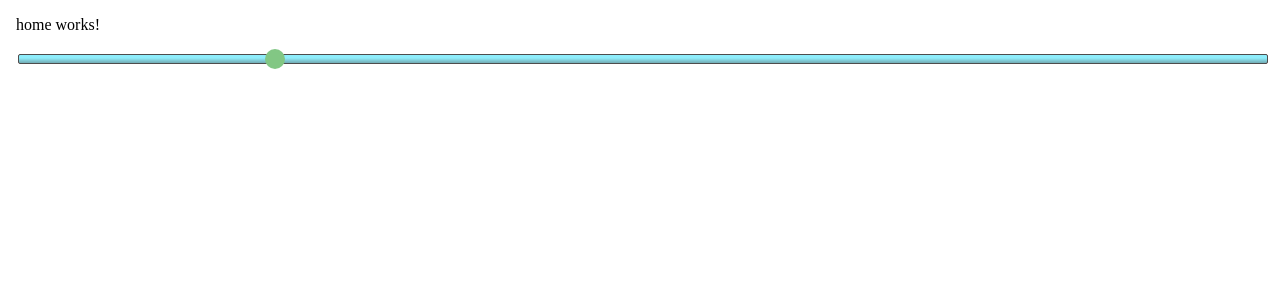
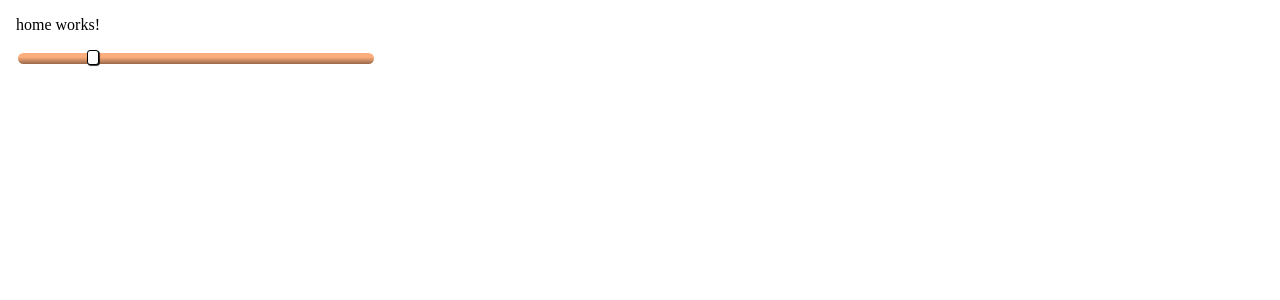
Before and after one commit to emilija-99/Turtle, an Angular app in the folder Turtle_/: page /home in a window 1280 px wide. Shown: the top 300 px of the page. Built offline with nearby package versions, Linux system fonts and the light colour scheme.

Commit message:
added style for progress_bar component and added logger into project

```diff
--- a/Turtle_/package.json
+++ b/Turtle_/package.json
@@ -22,9 +22,12 @@
     "@angular/router": "^17.2.0",
     "@angular/ssr": "^17.2.0",
     "express": "^4.18.2",
+    "ngx-logger": "^5.0.12",
     "or": "^0.2.0",
     "rxjs": "~7.8.0",
     "tslib": "^2.3.0",
+    "typescript-logging": "^2.2.0",
+    "typescript-logging-category-style": "^2.2.0",
     "zone.js": "~0.14.3"
   },
   "devDependencies": {
@@ -40,6 +43,7 @@
     "karma-coverage": "~2.2.0",
     "karma-jasmine": "~5.1.0",
     "karma-jasmine-html-reporter": "~2.1.0",
-    "typescript": "~5.3.2"
+    "typescript": "~5.3.2",
+    "typescript-logging-node-channel": "^2.2.0"
   }
 }
--- a/Turtle_/src/app/app.component.ts
+++ b/Turtle_/src/app/app.component.ts
@@ -4,7 +4,6 @@ import { HeaderComponent } from './components/header/header.component';
 import { HabitsComponent } from './pages/habits/habits.component';
 import { HabitTrackerComponent } from './components/habit-tracker/habit-tracker.component';
 import { title } from '../assets/global_cases';
-
 
 import {HttpClientModule } from '@angular/common/http';
 import { HomeComponent } from "./pages/home/home.component";
--- a/Turtle_/src/app/components/progress-bar/progress-bar.component.css
+++ b/Turtle_/src/app/components/progress-bar/progress-bar.component.css
@@ -1,82 +1,40 @@
-.progress-bar-basic{
-    height: 20px;
-    border-radius: 8px;
-    transition: width 0.3s ease;
+#range_input {
+  border-radius: 8px;
+  height: 11px;
+  width: 356px;
+  transition: background 450ms ease-in;
+  -webkit-appearance: none;
+  cursor: pointer;
+  animate: 0.2s;
+  border: 0px solid #000000;
+  }
+  input[type=range]::-ms-thumb {
+    margin-top: 1px;
+    box-shadow: 0.75px 0.75px 0.75px #000000;
+    border: 0.5px solid #000000;
+    height: 15px;
+    width: 12px;
+    border-radius: 3px;
+    background: #FFFFFF;
+    cursor: pointer;
+  }
+  input[type=range]::-moz-range-thumb {
+    box-shadow: 0.75px 0.75px 0.75px #000000;
+    border: 0.5px solid #07010100;
+    height: 15px;
+    width: 12px;
+    border-radius: 10px;
+    background: #FFFFFF;
+    cursor: pointer;
+  }
+  input[type=range]::-webkit-slider-thumb {
+    box-shadow: 0.75px 0.75px 0.75px #000000;
+  border: 0.5px solid #000000;
+  height: 15px;
+  width: 12px;
+  border-radius: 3px;
+  background: #FFFFFF;
+  cursor: pointer;
+  -webkit-appearance: none;
+  margin-top: -2px;
 }
-
-/* liner-style-blue */
-input[type="range" i] {
-    background: linear-gradient(180deg, #5EE6FA 36%, #388894 100%);
-    border: 1px solid #000000;
-    backdrop-filter: blur(2px);
-}
-.progress-blue-20{
-    background: linear-gradient(180deg, #5EE6FA 36%, #388894 100%);
-    border: 1px solid #000000;
-    backdrop-filter: blur(2px);
-}
-.progress-blue-40{
-    background: linear-gradient(180deg, #66FBDB 36%, #3D9582 100%);
-    border: 1px solid #000000;
-    backdrop-filter: blur(2px);
-}
-.progress-blue-50{
-    background: linear-gradient(180deg, #FEAE7C 36%, #98684A 100%);
-    border: 1px solid #000000;
-    backdrop-filter: blur(2px);
-}
-.progress-blue-60{
-    background: linear-gradient(180deg, #FF9886 36%, #995B50 100%);
-    border: 1px solid #000000;
-    backdrop-filter: blur(2px);
-}
-.progress-blue-70{
-    background: linear-gradient(180deg, #FF7F9C 36%, #994C5E 100%);
-    border: 1px solid #000000;
-    backdrop-filter: blur(2px);
-}
-.progress-blue-80{
-    background: linear-gradient(180deg, #CB90FC 36%, #795696 100%);
-    border: 1px solid #000000;
-    backdrop-filter: blur(2px);
-}
-.progress-blue-100{
-    background: linear-gradient(180deg, #9191FF 36%, #575799 100%);
-    border: 1px solid #000000;
-    backdrop-filter: blur(2px);
-}
-input {
-    height: 12px;
-    border-radius: 8px;
-}
-input[type="range"] {
-    -webkit-appearance: none;  /* Override default appearance */
-    width: 100%; /* Specific width can be adjusted */
-    height: 8px; /* Slider track height */
-    outline: none; /* Remove outline */
-    opacity: 0.7; /* Partial transparency */
-    transition: opacity .2s; /* Smooth transition for hover effects */
-  }
-
-  /* Slider thumb */
-  input[type="range"]::-webkit-slider-thumb {
-    -webkit-appearance: none; /* Override default appearance */
-    appearance: none;
-    width: 20px; /* Width of the thumb */
-    height: 20px; /* Height of the thumb */
-    background: #4CAF50; /* Thumb color */
-    cursor: pointer; /* Cursor on hover */
-    border-radius: 50%; /* Make the thumb round */
-  }
-
-  input[type="range"]::-moz-range-thumb {
-    width: 20px; /* Width of the thumb */
-    height: 20px; /* Height of the thumb */
-    background: #4CAF50; /* Thumb color */
-    cursor: pointer; /* Cursor on hover */
-    border-radius: 50%; /* Make the thumb round */
-  }
-  input:not([type="file" i], [type="image" i], [type="checkbox" i], [type="radio" i]) {
-    border-radius: 2px;
-    background-color: red;
-  }
--- a/Turtle_/src/app/components/progress-bar/progress-bar.component.html
+++ b/Turtle_/src/app/components/progress-bar/progress-bar.component.html
@@ -3,22 +3,7 @@
     aria - provide infomration about element
     states - current condition of UI component
 -->
-    <input type="range" min="0" max="100"
+    <input type="range" min="0" max="100" id="range_input"
     [(ngModel)]="this.current_progress"
-    (change)="updateProgress(this.current_progress)"
-    [ngClass]="{'progress-blue': current_progress < 20}"
+    (input)="updateProgress(this.current_progress)"
     />
-<!-- <div
-    role="progressbar"
-    [attr.aria-valuenow]="this.current_progress"
-    aria-valuemax="100"
-    aria-valuemin="0"
-    [style.width]="this.current_progress+'%'"
-    [ngClass]="{
-        'progress-bar-basic': true,
-        'progress-blue-20': this.current_progress < 20 && this.current_style_progress_bar === 'blue',
-        'progress-blue-50': this.current_progress >= 20 && this.current_progress < 50 && current_style_progress_bar === 'blue',
-        'progress-blue-80': this.current_progress >= 50 && this.current_progress < 80 && current_style_progress_bar === 'blue',
-        'progress-blue-100': this.current_progress >= 80 && this.current_style_progress_bar === 'blue'
-    }">
-</div> -->
--- a/Turtle_/src/app/components/progress-bar/progress-bar.component.ts
+++ b/Turtle_/src/app/components/progress-bar/progress-bar.component.ts
@@ -1,9 +1,11 @@
-import { Component } from '@angular/core';
+import { AfterViewChecked, Component, Inject, OnInit, PLATFORM_ID } from '@angular/core';
 import { FormsModule } from '@angular/forms';
 import { Subscription } from 'rxjs';
 import { ThemeService } from '../../services/theme.service';
-import { CommonModule } from '@angular/common';
+import { CommonModule, isPlatformBrowser } from '@angular/common';
 import { ViewEncapsulation } from '@angular/core';
+import { LoggerService } from '../../../assets/logger.service';
+
 @Component({
   selector: 'app-progress-bar',
   standalone: true,
@@ -12,7 +14,7 @@ import { ViewEncapsulation } from '@angular/core';
   styleUrl: './progress-bar.component.css',
   encapsulation: ViewEncapsulation.None
 })
-export class ProgressBarComponent {
+export class ProgressBarComponent implements OnInit, AfterViewChecked{
 /*
   - real time based on the tasks or golas that is tied to
   - different colors
@@ -29,16 +31,20 @@ export class ProgressBarComponent {
   - proper ARIA roles and label for accessibility
 */
   public current_progress = 20;
+  public progressClass = 'progress-blue'
   public current_style_progress_bar?:string;
   private styleSubscribtion: Subscription;
 
-  constructor(private themeService: ThemeService){
+  constructor(private themeService: ThemeService,
+    @Inject(PLATFORM_ID) private platformID:Object,
+    private logger: LoggerService
+  ){
     this.styleSubscribtion = this.themeService.currentStyle.subscribe({
       next:(response)=>{
 
-        console.log("this.current_style_progress :", response);
         if(this.current_style_progress_bar !== response){
           // loader - change style
+          this.logger.info('loaded - style is changed!', response);
         }
         this.current_style_progress_bar = response;
       },
@@ -46,17 +52,72 @@ export class ProgressBarComponent {
         this.current_style_progress_bar = 'blue';
       },
       complete:()=>{
-        console.log("Your style changed!");
       }
     })
+  }
+  ngAfterViewChecked(): void {
+    if(isPlatformBrowser(this.platformID)){
+      let initRange = document?.getElementById('range_input');
+       if(initRange)
+          initRange.style.background = this.setStyleOfProgressBar();
+    }
+  }
+  ngOnInit(): void {
+   this.logger.error('component start!')
   }
 
   ngOnDestroy(){
     this.styleSubscribtion.unsubscribe();
   }
   updateProgress(value: number){
-    console.log('updateProgress:', value);
     this.current_progress = value;
+    if(document?.getElementById("range_input")){
+      let item = document?.getElementById("range_input")
+      item?.addEventListener('input',this.changeStyleOfProgressBar);
+    }
   }
 
+  changeStyleOfProgressBar(e: { target: any; }){
+    let target = e.target;
+    if (this.current_progress < 20) {
+      target.style.background = 'linear-gradient(180deg, #66FBDB 36%, #3D9582 100%)';
+    } else if (this.current_progress >= 20 && this.current_progress < 40) {
+      target.style.background = 'linear-gradient(180deg, #FEAE7C 36%, #98684A 100%)';
+    } else if (this.current_progress >= 40 && this.current_progress < 50) {
+      target.style.background = 'linear-gradient(180deg, #FF9886 36%, #995B50 100%)';
+    } else if (this.current_progress >= 50 && this.current_progress < 60) {
+      target.style.background = 'linear-gradient(180deg, #FF7F9C 36%, #994C5E 100%)';
+    } else if (this.current_progress >= 60 && this.current_progress < 80) {
+      target.style.background = 'linear-gradient(180deg, #CB90FC 36%, #795696 100%)';
+    } else if (this.current_progress >= 80 && this.current_progress < 100) {
+      target.style.background = 'linear-gradient(180deg, #9191FF 36%, #575799 100%)';
+    } else if (this.current_progress === 100) {
+      target.style.background = 'linear-gradient(180deg, #9191FF 36%, #575799 100%)';
+    }
+  }
+
+  setStyleOfProgressBar() : string{
+    if (this.current_progress < 20) {
+     return 'linear-gradient(180deg, #66FBDB 36%, #3D9582 100%)';
+    } else if (this.current_progress >= 20 && this.current_progress < 40) {
+      return 'linear-gradient(180deg, #FEAE7C 36%, #98684A 100%)';
+    } else if (this.current_progress >= 40 && this.current_progress < 50) {
+      return 'linear-gradient(180deg, #FF9886 36%, #995B50 100%)';
+    } else if (this.current_progress >= 50 && this.current_progress < 60) {
+      return 'linear-gradient(180deg, #FF7F9C 36%, #994C5E 100%)';
+    } else if (this.current_progress >= 60 && this.current_progress < 80) {
+      return 'linear-gradient(180deg, #CB90FC 36%, #795696 100%)';
+    } else if (this.current_progress >= 80 && this.current_progress < 100) {
+      return 'linear-gradient(180deg, #9191FF 36%, #575799 100%)';
+    } else if (this.current_progress === 100) {
+      return 'linear-gradient(180deg, #9191FF 36%, #575799 100%)';
+    }
+
+    return 'linear-gradient(180deg, #66FBDB 36%, #3D9582 100%)';
+
+  }
+
+
+
+
 }
--- /dev/null
+++ b/Turtle_/src/assets/logger.service.ts
@@ -0,0 +1,34 @@
+import { Injectable } from '@angular/core';
+import { LogLevel } from './loglevel.model';
+@Injectable({
+  providedIn: 'root',
+})
+export class LoggerService {
+  logLevel: LogLevel = new LogLevel();
+constructor() {}
+info(msg: string, response: string): void {
+    this.logWith(this.logLevel.Info, msg);
+  }
+warn(msg: string): void {
+    this.logWith(this.logLevel.Warn, msg);
+  }
+error(msg: string): void {
+    this.logWith(this.logLevel.Error, msg);
+  }
+private logWith(level: any, msg: string): void {
+    if (level <= this.logLevel.Error) {
+      switch (level) {
+        case this.logLevel.None:
+          return console.log(msg);
+        case this.logLevel.Info:
+          return console.info('%c' + msg, 'color: #6495ED');
+        case this.logLevel.Warn:
+          return console.warn('%c' + msg, 'color: #FF8C00');
+        case this.logLevel.Error:
+          return console.error('%c' + msg, 'color: #DC143C');
+        default:
+          console.debug(msg);
+      }
+    }
+  }
+}
--- /dev/null
+++ b/Turtle_/src/assets/loglevel.model.ts
@@ -0,0 +1,8 @@
+export class LogLevel {
+    None = 0;
+    Info = 1;
+    Verbose = 2;
+    Warn = 3;
+    Error = 4;
+  constructor() { }
+  }
```
Also changed, not shown: Turtle_/src/app/logging-config.ts (added, +22 -0 lines), 1 other file (tests, documents, lock files or other folders).
